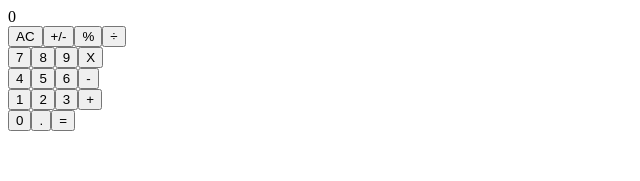
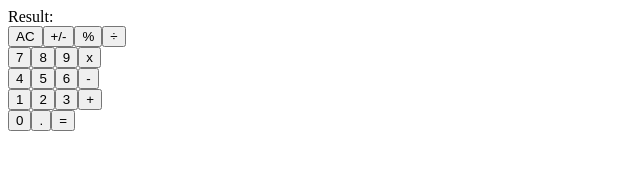
Before and after one commit to karthykarthick/React-calculator, a React (Create React App) app: page / in a window 1280 px wide. Shown: the top 181 px of the page, without its empty margins (0-640 px from the left). Built offline with nearby package versions, Linux system fonts and the light colour scheme.

Commit message:
added logic

```diff
--- a/src/components/app.js
+++ b/src/components/app.js
@@ -1,16 +1,32 @@
+/* eslint-disable */
 import React from 'react';
 import Display from './display';
-import ButtonPannel from './button_panel';
+import ButtonPanel from './button_panel';
+import Calculate from '../logic/calculate';
 
-function App() {
-  return (
-    <div className="App">
-      <>
-        <Display result="0" />
-        <ButtonPannel />
-      </>
-    </div>
-  );
+class App extends React.PureComponent {
+  constructor(props) {
+    super(props);
+    this.state = {
+      total: null,
+      next: null,
+      operation: null,
+    };
+    this.handleClick = this.handleClick.bind(this);
+  }
+
+  handleClick = buttonName => {
+    this.setState(state => Calculate(state, buttonName))
+  }
+
+  render() {
+    return (
+      <div>
+        <Display result={this.state.next ? this.state.next : this.state.total} />
+        <ButtonPanel onClick={this.handleClick} />
+      </div>
+    );
+  }
 }
 
 export default App;
--- a/src/components/button.js
+++ b/src/components/button.js
@@ -1,17 +1,14 @@
-import React from 'react';
 import PropTypes from 'prop-types';
 
-function Button(props) {
-  const { button } = props;
-  return (
-    <button type="button">
-      { button }
-    </button>
-  );
-}
+const Button = ({ name, onClick }) => (
+  <button onClick={() => onClick(name)} type="button">
+    { name }
+  </button>
+);
 
 Button.propTypes = {
-  button: PropTypes.string.isRequired,
+  name: PropTypes.string.isRequired,
+  onClick: PropTypes.func.isRequired,
 };
 
 export default Button;
--- a/src/components/button_panel.js
+++ b/src/components/button_panel.js
@@ -1,26 +1,42 @@
-import React from 'react';
+import PropTypes from 'prop-types';
 import Button from './button';
 
-const keys = [
-  ['AC', '+/-', '%', '÷'],
-  ['7', '8', '9', 'X'],
-  ['4', '5', '6', '-'],
-  ['1', '2', '3', '+'],
-  ['0', '.', '='],
-];
+const ButtonPanel = ({ onClick }) => (
+  <div>
+    <div id="operations">
+      <Button name="AC" onClick={onClick} />
+      <Button name="+/-" onClick={onClick} />
+      <Button name="%" onClick={onClick} />
+      <Button name="÷" onClick={onClick} />
+    </div>
+    <div className="side_operations">
+      <Button name="7" onClick={onClick} />
+      <Button name="8" onClick={onClick} />
+      <Button name="9" onClick={onClick} />
+      <Button name="x" onClick={onClick} />
+    </div>
+    <div className="side_operations">
+      <Button name="4" onClick={onClick} />
+      <Button name="5" onClick={onClick} />
+      <Button name="6" onClick={onClick} />
+      <Button name="-" onClick={onClick} />
+    </div>
+    <div className="side_operations">
+      <Button name="1" onClick={onClick} />
+      <Button name="2" onClick={onClick} />
+      <Button name="3" onClick={onClick} />
+      <Button name="+" onClick={onClick} />
+    </div>
+    <div className="last_row">
+      <Button name="0" onClick={onClick} />
+      <Button name="." onClick={onClick} />
+      <Button name="=" onClick={onClick} />
+    </div>
+  </div>
+);
 
-const keyOperators = keys.map(row => (
-  <div key={row.toString()}>
-    { row.map(button => <Button button={button} key={button} />) }
-  </div>
-));
+ButtonPanel.propTypes = {
+  onClick: PropTypes.func.isRequired,
+};
 
-function ButtonPannel() {
-  return (
-    <div>
-      { keyOperators }
-    </div>
-  );
-}
-
-export default ButtonPannel;
+export default ButtonPanel;
--- a/src/components/display.js
+++ b/src/components/display.js
@@ -1,21 +1,18 @@
-import React from 'react';
 import PropTypes from 'prop-types';
 
-function Display(props) {
-  const { calculation } = props;
-  return (
-    <div>
-      { calculation }
-    </div>
-  );
-}
+const Display = ({ result }) => (
+  <div>
+    <span>Result: </span>
+    { result }
+  </div>
+);
+
+Display.propTypes = {
+  result: PropTypes.string,
+};
 
 Display.defaultProps = {
-  calculation: '0',
-};
-
-Display.propTypes = {
-  calculation: PropTypes.string,
+  result: '0',
 };
 
 export default Display;
--- /dev/null
+++ b/src/logic/calculate.js
@@ -0,0 +1,67 @@
+import operate from './operate';
+
+const Calculate = (data, buttonName) => {
+  let { total, next, operation } = data;
+
+  const calcOperations = ['x', '+', '-', '÷', '='];
+  const numbers = ['0', '1', '2', '3', '4', '5', '6', '7', '8', '9'];
+
+  switch (buttonName) {
+    case 'AC':
+      total = null;
+      next = null;
+      operation = null;
+      break;
+    case '+/-':
+      next *= -1;
+      total *= -1;
+      break;
+    case '%':
+      if (next == null) {
+        next = String(total / 100);
+      } else {
+        next = String(next / 100);
+      }
+      break;
+    case '.':
+      if (!next.includes('.')) {
+        next += '.';
+      }
+      break;
+    default:
+      break;
+  }
+
+  if (calcOperations.includes(buttonName)) {
+    if (operation !== null) {
+      total = String(operate(total, next, operation));
+      next = null;
+    } else if (next != null) {
+      total = next;
+      next = null;
+    }
+    if (buttonName !== '=') {
+      operation = buttonName;
+    } else {
+      operation = null;
+    }
+  }
+
+  if (numbers.includes(buttonName)) {
+    if (next != null) {
+      next += buttonName;
+    } else {
+      next = buttonName;
+    }
+  }
+
+  const calculator = {
+    total,
+    next,
+    operation,
+  };
+
+  return calculator;
+};
+
+export default Calculate;
--- /dev/null
+++ b/src/logic/operate.js
@@ -0,0 +1,32 @@
+import Big from 'big.js';
+
+const Operate = (numberOne, numberTwo, operation) => {
+  const valueOne = Big(numberOne);
+  const valueTwo = Big(numberTwo);
+  let total = 0;
+
+  switch (operation) {
+    case '+':
+      total = valueOne.plus(valueTwo);
+      break;
+    case '-':
+      total = valueOne.minus(valueTwo);
+      break;
+    case 'x':
+      total = valueOne.times(valueTwo);
+      break;
+    case '÷':
+      if (numberTwo === '0') {
+        total = "Can't divide by zero";
+      } else {
+        total = valueOne.div(valueTwo);
+      }
+      break;
+
+    default:
+      break;
+  }
+  return total;
+};
+
+export default Operate;
```
Also changed, not shown: 2 other files (tests, documents, lock files or other folders).
